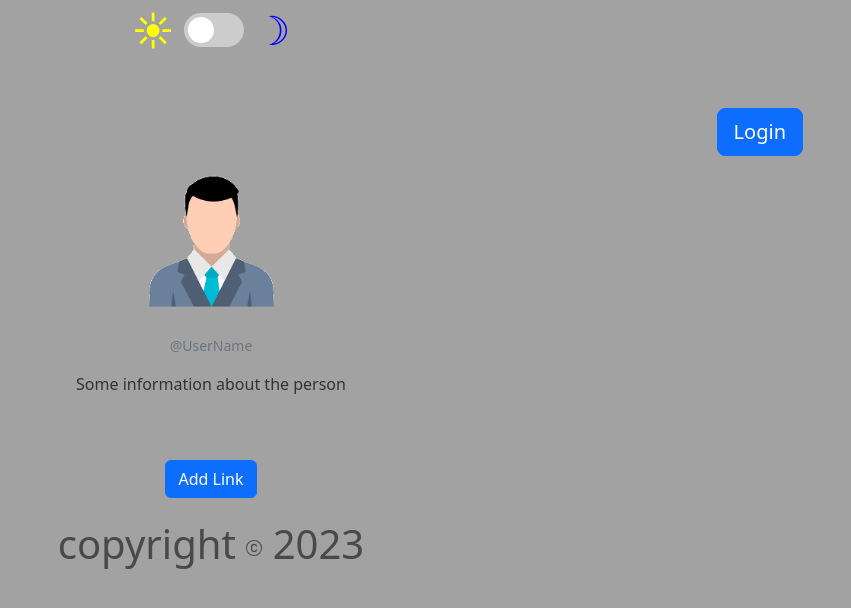
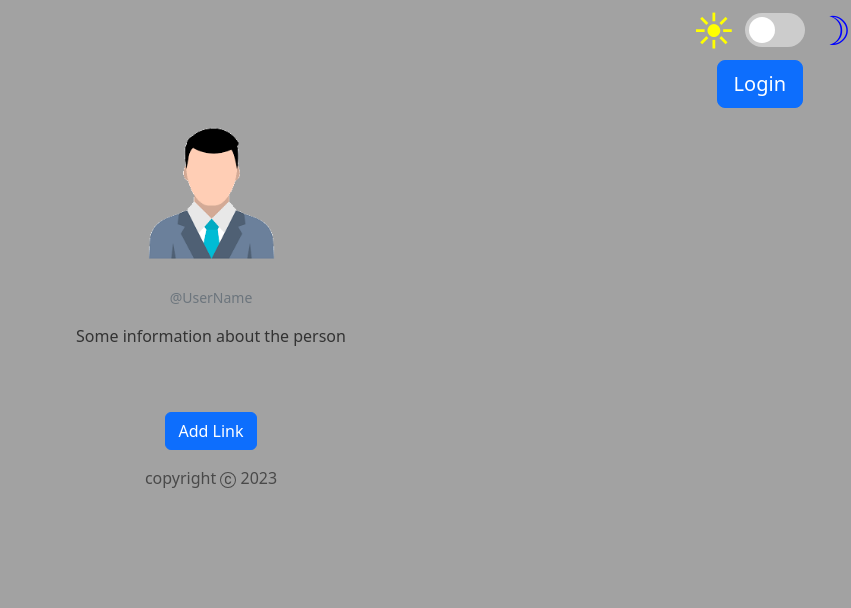
Before and after one commit to BirhanBey/mediacardsFE, a React (Vite) app: page / in a window 1280 px wide. Shown: the top 608 px of the page, without its empty margins (429-1280 px from the left). Built offline with nearby package versions, Linux system fonts and the light colour scheme.

Commit message:
some resposiveness problem solved

```diff
--- a/src/App.jsx
+++ b/src/App.jsx
@@ -12,14 +12,14 @@ function App() {
   return (
     <div className={darkMode ? "dark-mode" : "light-mode"}>
       <div className="mode">
-        <span style={{ color: darkMode ? "grey" : "yellow" }}>☀︎</span>
+        <span className="sunmoon" style={{ color: darkMode ? "grey" : "yellow" }}>☀︎</span>
         <div className="switch-checkbox">
           <label className="switch">
             <input type="checkbox" onChange={() => setDarkMode(!darkMode)} />
             <span className="slider round"> </span>
           </label>
         </div>
-        <span style={{ color: darkMode ? "#c96dfd" : "blue" }}>☽</span>
+        <span className="sunmoon" style={{ color: darkMode ? "#c96dfd" : "blue" }}>☽</span>
       </div>
       <div>
         <LoginButton />
--- a/src/components/CardLink.jsx
+++ b/src/components/CardLink.jsx
@@ -6,7 +6,7 @@ const CardLink = ({ link }) => {
   return (
     <Container>
       <Row>
-        <Card className="d-flex flex-md-row align-items-sm-center" style={{width:'100%'}} >
+        <Card className="d-flex flex-md-row align-items-sm-center">
           <Col xs={2}>
             <Card.Img variant="top" src="https://media.licdn.com/dms/image/C4E0BAQHw2mk1XF7vUw/company-logo_200_200/0/1672915872372?e=1688601600&v=beta&t=aNGanUg7_IGdNM6hJPtjHH6EttjV9snQzil_gm3X7m0" />
           </Col>
--- a/src/components/DelButton.jsx
+++ b/src/components/DelButton.jsx
@@ -38,9 +38,9 @@ const DelButton = () => {
         <Modal.Footer>
           <Button variant='danger' type='submit' onClick={handleCloseModal}>Delete</Button>
             <Button variant="primary" onClick={handleCloseModal}>Cancel</Button>
-            </Modal.Footer>
-        </Modal>
-      </>
+        </Modal.Footer>
+      </Modal>
+    </>
     );
 }
 
--- a/src/components/ListArea.jsx
+++ b/src/components/ListArea.jsx
@@ -17,13 +17,13 @@ const ListArea = () => {
   return (
     <Container>
       {cards.map((link, index) => (
-        <Row className="d-flex justify-content-md-center" key={index}>
-          <Col md="auto">
+        <Row className="d-flex justify-content-sm-center" key={index}>
+          <Col sm="auto">
             <br />
 
-            <Card border="dark" style={{ width: "50rem" }}>
-              <Card.Body className="text-center list-item">
-                <Card border="none">
+            <Card border="dark" >
+              <Card.Body className="text-center list-item ">
+                <Card>
                   <DelButton />
                   <Card.Body className="d-flex text-center">
                     <CardLink link={link} />
--- a/src/components/LoginButton.jsx
+++ b/src/components/LoginButton.jsx
@@ -48,7 +48,7 @@ const LoginButton = () => {
 
   return (
     <div className="d-flex flex-row"  md={6}>
-      <Button className="ms-auto me-5 mt-5" variant="primary" onClick={Show} size='lg'>
+      <Button className="ms-auto me-5 " variant="primary" onClick={Show} size='lg'>
         Login
       </Button>
 
--- a/src/components/darkmode/darkMode.css
+++ b/src/components/darkmode/darkMode.css
@@ -14,7 +14,7 @@
 
   }
 
-  span {
+  .sunmoon {
     font-size: 40px
   }
 
@@ -34,7 +34,7 @@
 
   .mode {
     display: flex;
-    justify-content: center;
+    justify-content: flex-end;
     align-items: center;
     flex-direction: row;
   }
@@ -118,6 +118,6 @@
     background-color: #23434a;
   }
   .row a {
-    color: white;
+    color: rgb(122, 122, 122);
     text-decoration: none;
   }
```
